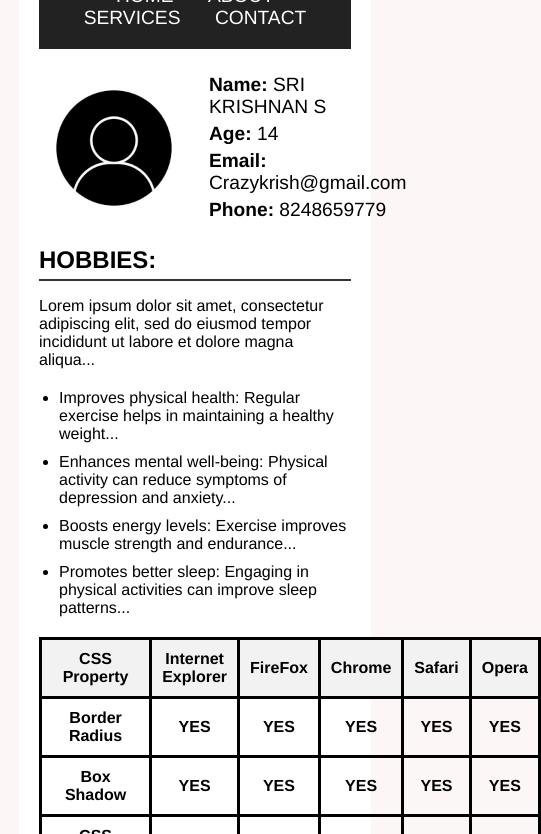
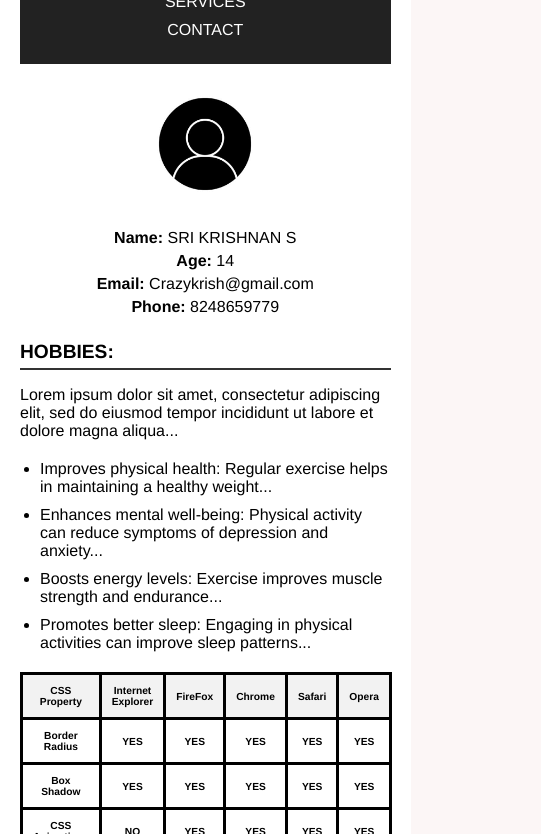
Before and after one commit to sri112004/sri112004, a plain HTML site: page index.html in a window 390 px wide. Shown: the part 145-979 px from the top of the page, 541 px wide, since content can reach past the window. Drawn offline with Linux system fonts and the light colour scheme.

Commit message:
Update styles.css

```diff
--- a/styles.css
+++ b/styles.css
@@ -113,3 +113,57 @@ td {
     padding: 6px;
     font-size: 1em;
 }
+
+/* Responsive design for smaller screens (mobile devices) */
+@media (max-width: 768px) {
+    .container {
+        width: 95%;
+    }
+
+    header h1 {
+        font-size: 2em;
+    }
+
+    nav {
+        display: flex;
+        flex-direction: column;
+        align-items: center;
+    }
+
+    nav a {
+        margin: 5px 0;
+        font-size: 1em;
+    }
+
+    .profile {
+        flex-direction: column;
+        text-align: center;
+    }
+
+    .profile-pic {
+        margin-right: 0;
+        margin-bottom: 20px;
+        width: 120px;
+        height: 120px;
+    }
+
+    .info p {
+        font-size: 1em;
+    }
+
+    h2 {
+        font-size: 1.2em;
+    }
+
+    table, th, td {
+        font-size: 0.8em;
+    }
+
+    .dropdown label {
+        font-size: 1em;
+    }
+
+    #color-select {
+        font-size: 0.9em;
+    }
+}
```
